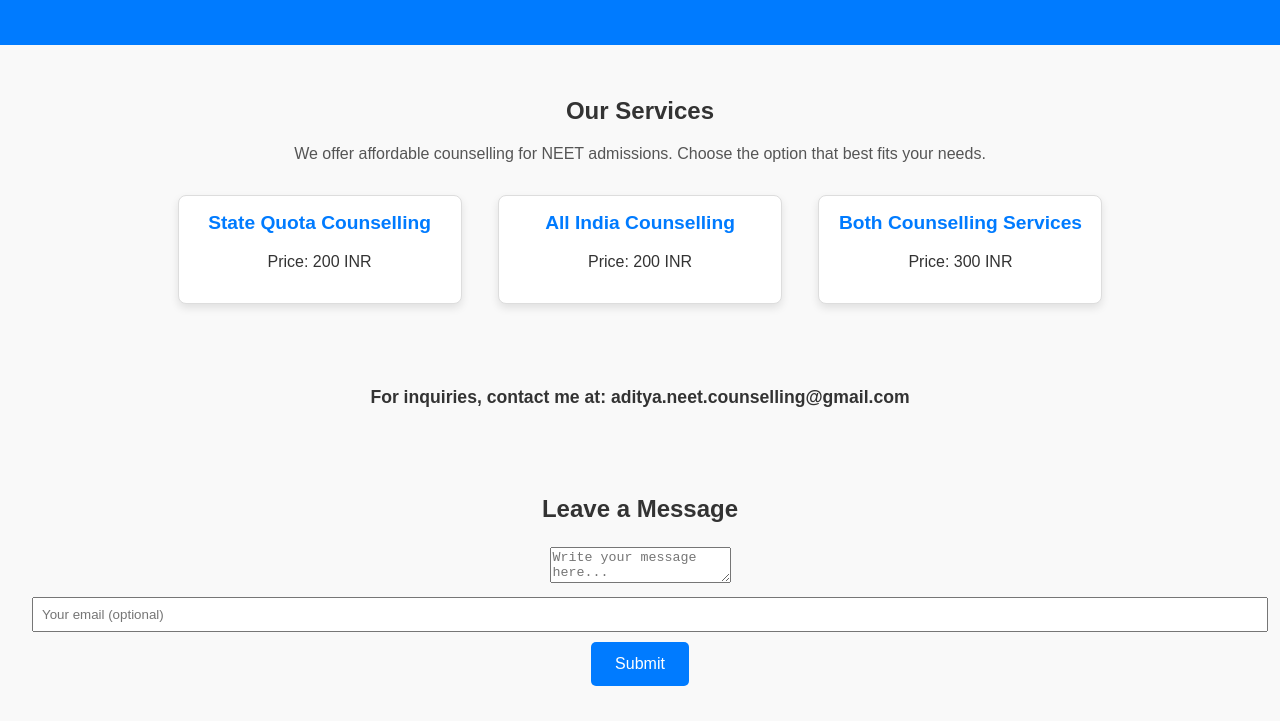
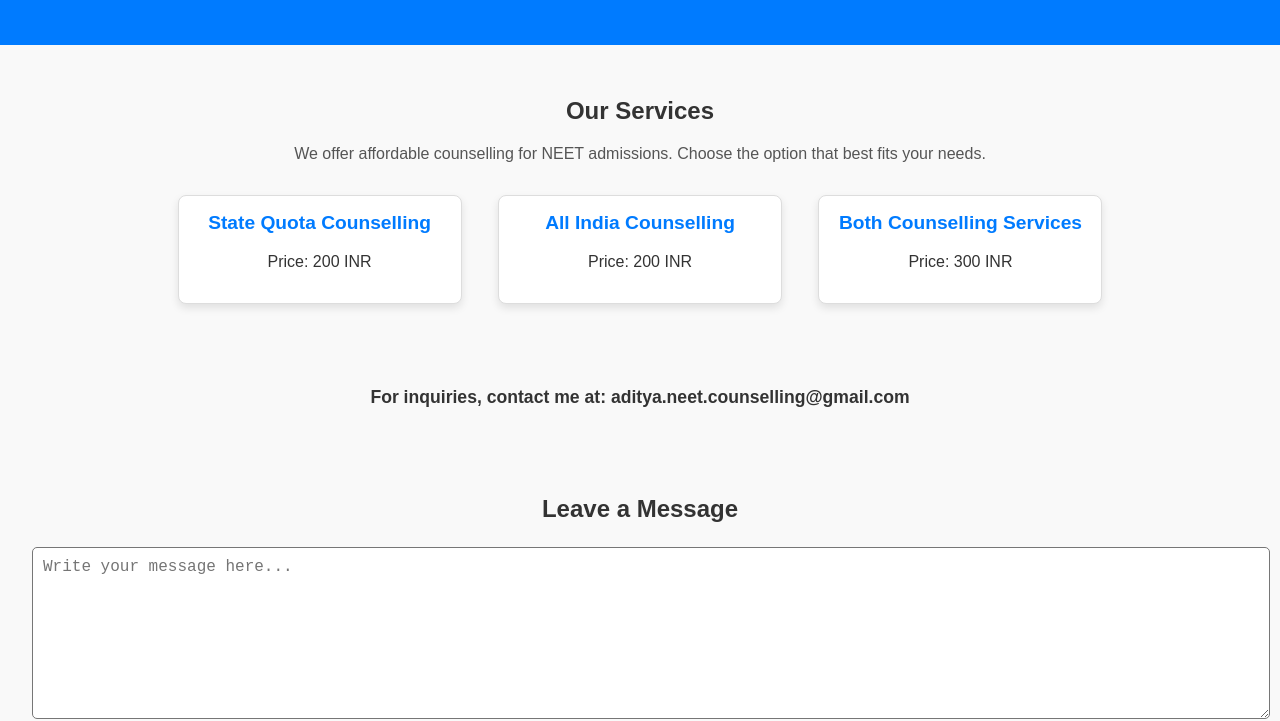
Before and after one commit to Aditya-Verma-neet-admission-counsellor/Aditya-neet-admission-counselling.github.io, a plain HTML site: page index.html in a window 1280 px wide. Shown: the part 106-827 px from the top of the page. Drawn offline with Linux system fonts and the light colour scheme.

Commit message:
Update index.html

```diff
--- a/index.html
+++ b/index.html
@@ -40,10 +40,9 @@
 <section class="message-form">
     <h2>Leave a Message</h2>
     <form action="https://formspree.io/f/mwpkqbpq" method="POST">
-        <textarea name="message" placeholder="Write your message here..." required></textarea><br>
-        <input type="email" name="_replyto" placeholder="Your email (optional)" style="width:100%;padding:8px;margin:10px 0;" />
-        <input type="hidden" name="_next" value="thankyou.html" />
-        <button type="submit">Submit</button>
+        <textarea name="message" placeholder="Write your message here..." required style="width:100%; height:150px; padding:10px; font-size:16px; border-radius:5px;"></textarea><br>
+        <input type="email" name="_replyto" placeholder="Your email (optional)" style="width:100%; padding:10px; margin:10px 0; font-size:16px; border-radius:5px;" />
+        <button type="submit" style="padding:10px 20px; font-size:16px; background-color:#007bff; color:#fff; border:none; border-radius:5px;">Submit</button>
     </form>
 </section>
 
```
